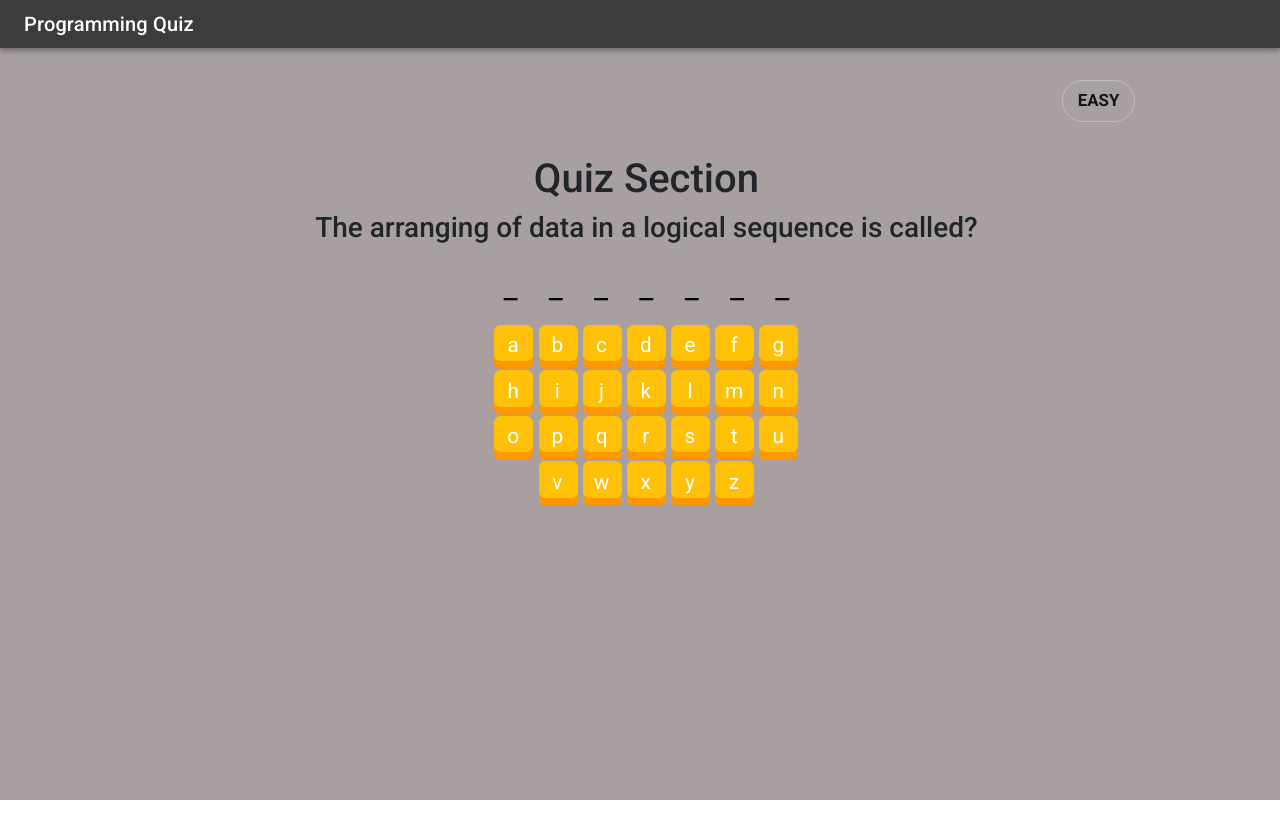
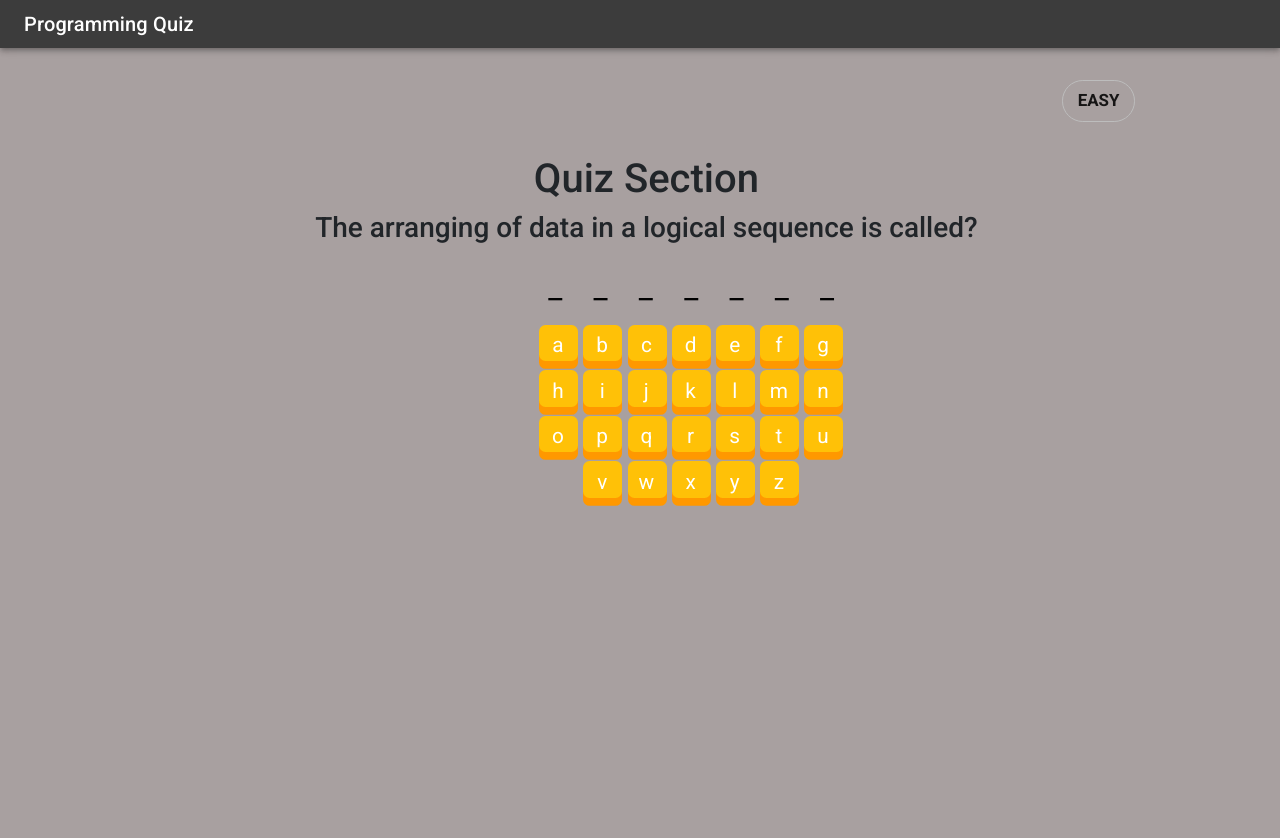
Before and after one commit to J4Web/quiz-app, a React (Create React App) app: page /quiz in a window 1280 px wide. Shown: the top 838 px of the page. Before the commit the page ends 800 px from the top, so only its background shows below. Built offline with nearby package versions, Linux system fonts and the light colour scheme.

Commit message:
think i fixed the level margin ?

```diff
--- a/public/index.html
+++ b/public/index.html
@@ -36,7 +36,7 @@
   </head>
   <body>
     <noscript>You need to enable JavaScript to run this app.</noscript>
-    <div id="root"></div>
+    <div scroll="no" id="root"></div>
     <!--
       This HTML file is a template.
       If you open it directly in the browser, you will see an empty page.
--- a/src/App.css
+++ b/src/App.css
@@ -1,18 +1,14 @@
+.App {
+  background: rgb(168, 160, 160);
+  height: 100vh;
+  font-family: "Roboto", "sans-serif";
+  font-weight: 400;
+  height: 110vh;
+  /* margin-right: -4.5%; */
+  /* margin-bottom: 10%; */
+}
 * {
   margin: 0;
   padding: 0;
   box-sizing: border-box;
 }
-
-.App {
-  background: rgb(168, 160, 160);
-  height: 100vh;
-  font-family: "Roboto", "sans-serif";
-  font-weight: 400;
-  height: 100vh;
-  /* margin-right: 10%; */
-}
-
-.App::-webkit-scrollbar {
-  display: none;
-}
--- a/src/App.js
+++ b/src/App.js
@@ -8,7 +8,6 @@ import { MemoryRouter, Routes, Route } from "react-router-dom";
 import Quiz from "./Quiz";
 import Error from "./Error";
 import Combine from "./Combine";
-// import Footer from "./Footer";
 function App() {
   return (
     <div className="App">
--- a/src/Home.jsx
+++ b/src/Home.jsx
@@ -16,10 +16,8 @@ class Home extends Component {
       score: 0,
       displayPopup: "flex",
     };
-    // this.nextQuestion = this.nextQuestion.bind(this);
-    // this.handleShowButton = this.handleShowButton.bind(this);
+
     this.handleStartQuiz = this.handleStartQuiz.bind(this);
-    // this.handleIncreaseScore = this.handleIncreaseScore.bind(this);
   }
   handleStartQuiz() {
     this.props.router.navigate(`/quiz`);
--- a/src/Keyboard.css
+++ b/src/Keyboard.css
@@ -8,6 +8,8 @@
   align-items: center;
   flex-direction: column;
   text-align: center;
+  /* overflow: hidden; */
+  margin-right: -10%;
 }
 
 .Hangman img {
--- a/src/Keyboard.jsx
+++ b/src/Keyboard.jsx
@@ -91,7 +91,7 @@ export default class Keyboard extends Component {
         {!gameOver ? (
           <p className="Hangman-word">{this.guessedWord()}</p>
         ) : (
-          <h2>{`The Word Was : ${this.props.ans.answers}`}</h2>
+          <h2>{`Word Was : ${this.props.ans.answers}`}</h2>
         )}
         <p className="Hangman-btns">
           {!gameOver && !gameWon ? (
--- a/src/Level.jsx
+++ b/src/Level.jsx
@@ -2,11 +2,7 @@ import Chip from "@mui/material/Chip";
 import "./level.css";
 function Level(level) {
   if (level <= 1)
-    return (
-      <span className="l">
-        <Chip className="name" label={"EASY"} variant="outlined" />
-      </span>
-    );
+    return <Chip className="name" label={"EASY"} variant="outlined" />;
   else if (level >= 1 && level <= 2)
     return <Chip className="name" label="MEDIUM" variant="outlined" />;
   else if (level >= 2 && level <= 3)
--- a/src/Quiz.css
+++ b/src/Quiz.css
@@ -1,5 +1,5 @@
 .quiz-container {
-  height: 90vh;
+  height: 100vh;
   display: flex;
   justify-content: center;
   align-items: center;
@@ -7,6 +7,7 @@
   flex-direction: column;
   text-align: center;
   width: 100%;
+  overflow: hidden;
 }
 
 .content {
--- a/src/level.css
+++ b/src/level.css
@@ -5,7 +5,3 @@
   font-weight: bold;
   margin-right: 10%;
 }
-/*
-.l {
-  margin-right: 60%;
-} */
```
